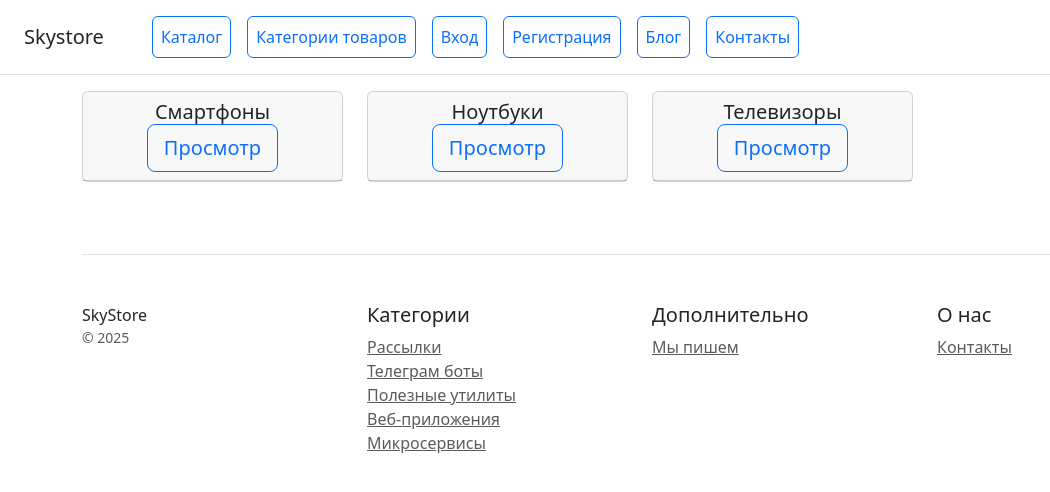
After one commit to VeronikaSidorova/basics_django, a Django app: page /categories/ in a window 1280 px wide. The commit adds this page. Shown: the top 492 px of the page, without its empty margins (0-1050 px from the left). Run offline with Django 5.2, Linux system fonts and the light colour scheme; data comes from the database, SQL or seed files in the repository; parts of the project's set-up code (start-up, migrations or seed data) failed here and were passed over; some libraries are stand-ins or nearby versions.

Commit message:
homework 29 категории

```diff
--- /dev/null
+++ b/catalog/templates/category_list.html
@@ -0,0 +1,16 @@
+{% extends 'home.html'%}
+{% block content %}
+
+<div class="row text-center">
+    {% for category in categories %}
+    <div class="col-3">
+        <div class="card mb-4 box-shadow">
+            <div class="card-header">
+                <h5 class="my-0 font-weight-normal">{{category.name}}</h5>
+                <a href="#" class="btn btn-lg btn-block btn-outline-primary">Просмотр</a>
+            </div>
+        </div>
+    </div>
+    {% endfor %}
+</div>
+{% endblock %}
--- a/catalog/templates/main_menu.html
+++ b/catalog/templates/main_menu.html
@@ -2,6 +2,7 @@
     <h5 class="my-2 mr-md-2 font-weight-normal">Skystore</h5>
     <nav class="d-flex align-items-center gap-3 ms-5">
         <a class="p-2 btn btn-outline-primary" href="{% url 'catalog:products_list' %}">Каталог</a>
+        <a class="p-2 btn btn-outline-primary" href="{% url 'catalog:category_list' %}">Категории товаров</a>
         {% if user.is_authenticated %}
             <a class="p-2 btn btn-outline-primary" href="{% url 'users:user_detail' token=user.token %}">Профиль</a>
             <a class="p-2 btn btn-outline-success" href="{% url 'catalog:product_create' %}">Добавить продукт</a>
--- a/catalog/urls.py
+++ b/catalog/urls.py
@@ -9,12 +9,13 @@ from catalog.views import (
     ProductUpdateView,
     ProductDeleteView,
     ContactsView,
-    ContactFormView,
+    ContactFormView, CategoryListView,
 )
 
 app_name = CatalogConfig.name
 
 urlpatterns = [
+    path("categories/", CategoryListView.as_view(), name="category_list"),
     path("products/", ProductListView.as_view(), name="products_list"),
     path("products/new/", ProductCreateView.as_view(), name="product_create"),
     path("products/<int:pk>", cache_page(60)(ProductDetailView.as_view()), name="product_detail"),
--- a/catalog/views.py
+++ b/catalog/views.py
@@ -6,8 +6,13 @@ from django.views.generic import ListView, DetailView, TemplateView
 from django.views.generic.edit import CreateView, UpdateView, DeleteView, FormView
 
 from catalog.forms import ContactForm, ProductForm, ProductModeratorForm
-from catalog.models import Product, ContactInfo
+from catalog.models import Product, ContactInfo, Category
 from catalog.services import get_products_from_cache
+
+class CategoryListView(ListView):
+    model = Category
+    template_name = "category_list.html"
+    context_object_name = "categories"
 
 
 class ProductListView(ListView):
```
